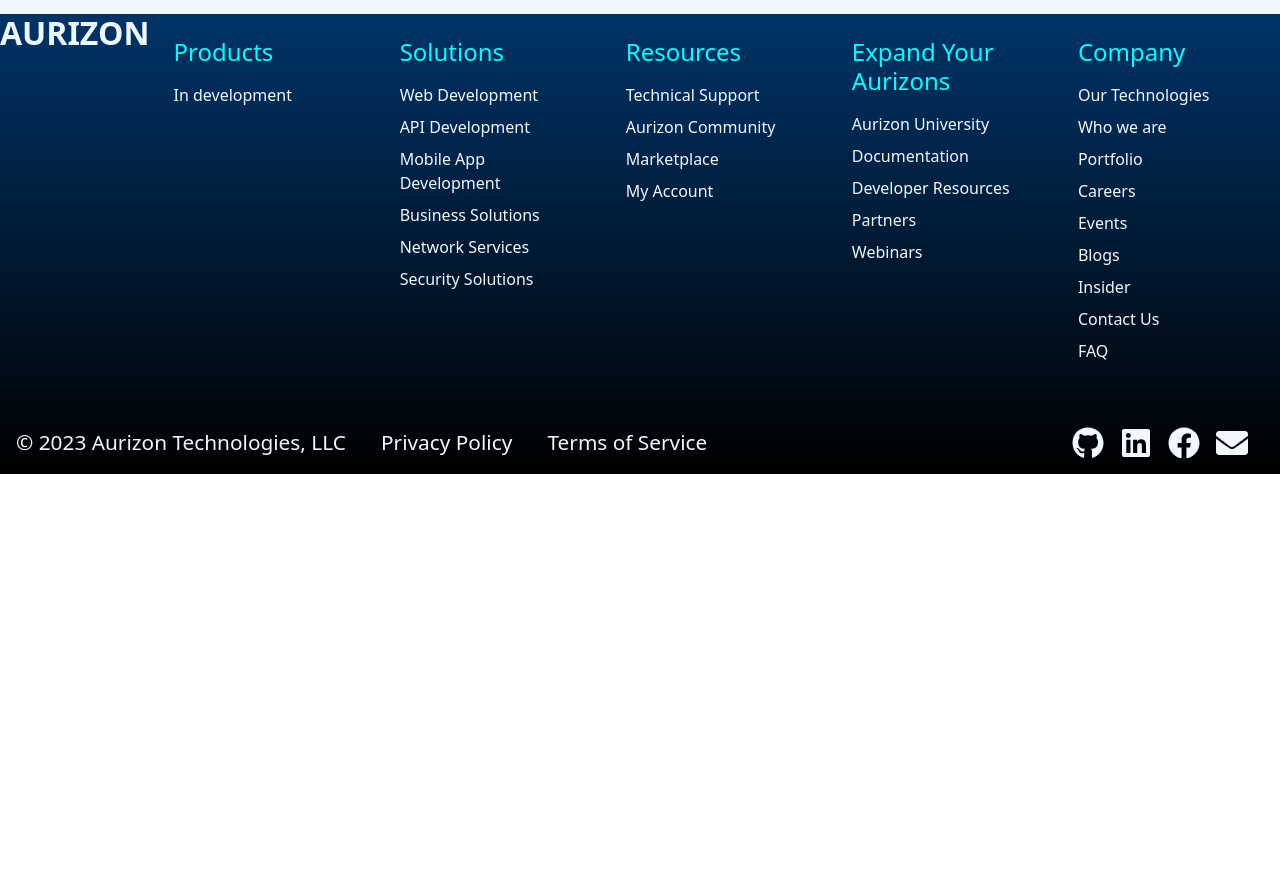
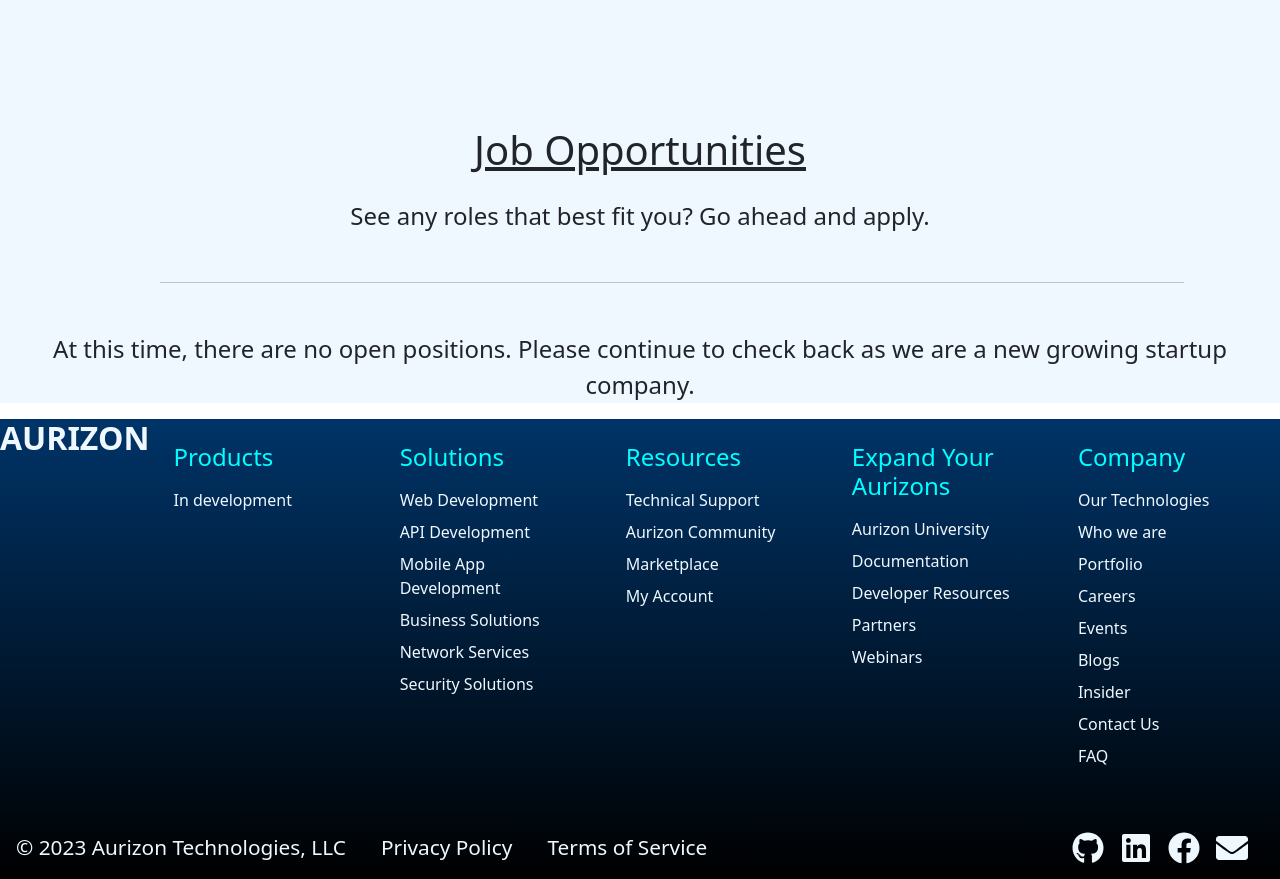
Before and after one commit to jdelvalle12/aurizon, a React (Create React App) app in the folder client/: page /careers in a window 1280 px wide. Shown: the part 6780-7659 px from the top of the page. Before the commit the page ends 7254 px from the top, so only its background shows below. Built offline with nearby package versions, Linux system fonts and the light colour scheme.

Commit message:
a little more content added. A little more to add still.

```diff
--- a/client/src/App.css
+++ b/client/src/App.css
@@ -3170,7 +3170,23 @@
   font-size: 5.5rem;
 }
 
-
+.opportunity h2 {
+  text-decoration: underline;
+  margin-top: 7rem;
+  font-size: 2.5rem;
+}
+
+.opportunity p {
+  font-size: 1.5rem;
+  margin-top: 1.5rem;
+}
+
+.opportunity hr {
+  margin-top: 3rem;
+  margin-left: 10rem;
+  margin-bottom: 3rem;
+  width: 80%;
+}
 
 /* Insider */
 
--- a/client/src/pages/Careers.js
+++ b/client/src/pages/Careers.js
@@ -1,5 +1,5 @@
 import React, { useState, useEffect } from 'react';
-import { Link } from 'react-router-dom';
+// import { Link } from 'react-router-dom';
 // import emailjs from 'emailjs-com'; // Import email.js library
 import CareersBackground from '../images/careers-background.jpg';
 import LearningToo from '../images/learning-2.jpg';
@@ -244,7 +244,16 @@
             {/* <div className={`button-container ${showCareerTitle ? 'slide-in' : ''}`}>
                 <Link to='/job-list' className={`careers-button ${showCareerTitle ? 'slide-in' : ''}`}>Explore Job Opportunities<span className='arrow'>&rarr;</span></Link>
             </div> */}
-
+        <div className='opportunity'>
+            <h2>Job Opportunities</h2>
+                <p>
+                  See any roles that best fit you? Go ahead and apply.
+                </p>
+                    <hr />
+                <p>At this time, there are no open positions. Please continue to check
+                back as we are a new growing startup company.
+                </p>
+        </div>
     </div>
     );
 };
```
